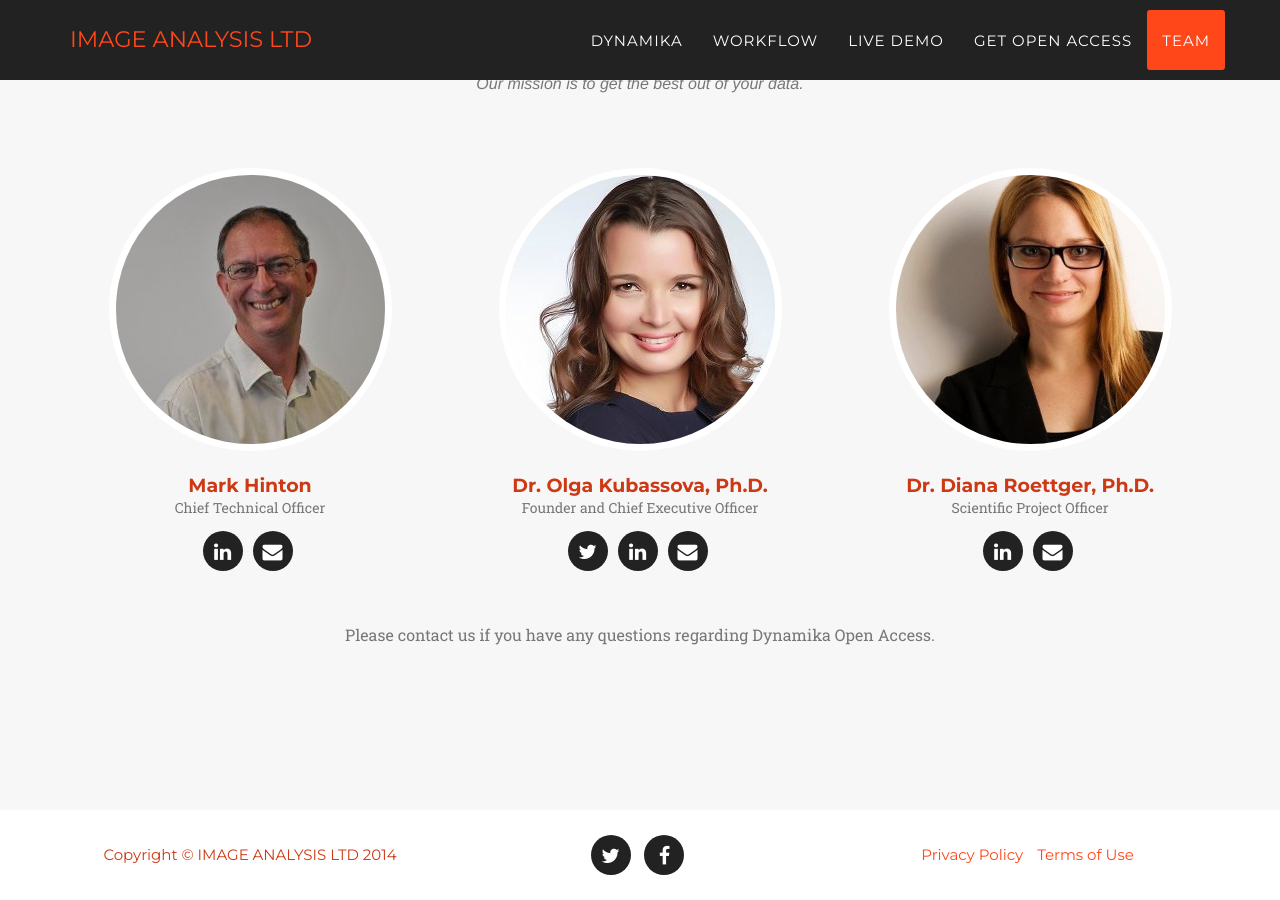
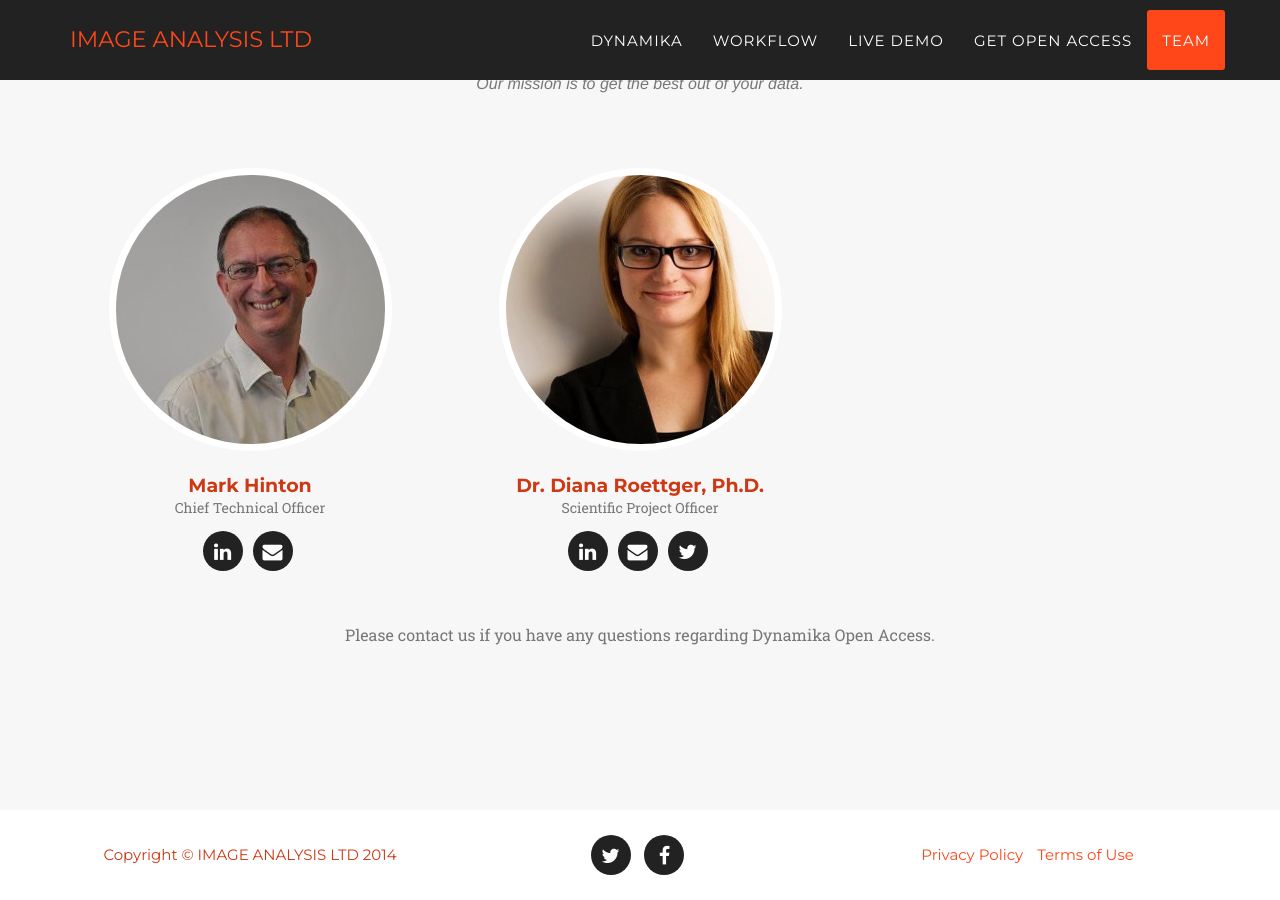
Before and after one commit to imageanalysis/openaccess, a Jekyll site: the page built from index.html, in a window 1280 px wide and 900 px high, scrolled down 6817 px. Built offline with Jekyll 4.4.1, drawn with Linux system fonts in a browser that asks for light colours; some web fonts are replaced.

Commit message:
Update _config.yml

```diff
--- a/_config.yml
+++ b/_config.yml
@@ -23,17 +23,6 @@ people:
     - title: envelope
       url: mailto:mark.hinton@imageanalysis.org.uk
 
-- name: Dr. Olga Kubassova, Ph.D.
-  pic: 2
-  position: Founder and Chief Executive Officer
-  social:
-    - title: twitter
-      url: twitter.com/OlgaKubassova
-    - title: linkedin
-      url: uk.linkedin.com/in/olgakubassova
-    - title: envelope
-      url: mailto:olga@imageanalysis.org.uk
-
 - name: Dr. Diana Roettger, Ph.D.
   pic: 3
   position: Scientific Project Officer
@@ -42,6 +31,8 @@ people:
       url: uk.linkedin.com/in/dianaroettger
     - title: envelope
       url: mailto:diana.roettger@imageanalysis.org.uk
+    - title: twitter
+      url: https://twitter.com/DianaRoettger
 
 # Social networks usernames (many more available: google-plus, flickr, dribbble, pinterest, instagram, tumblr, linkedin, etc.)
 social:
```
